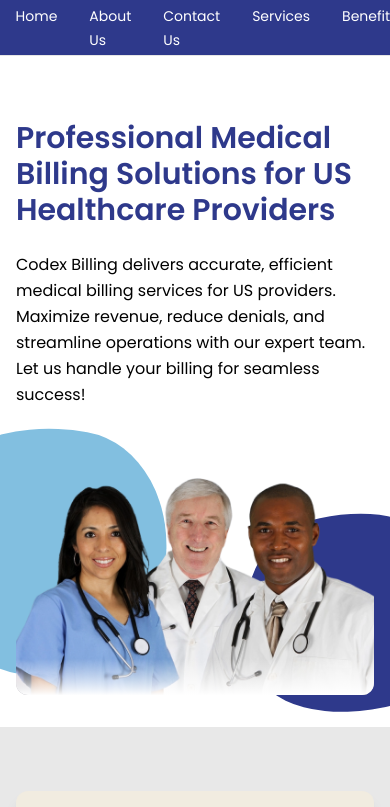
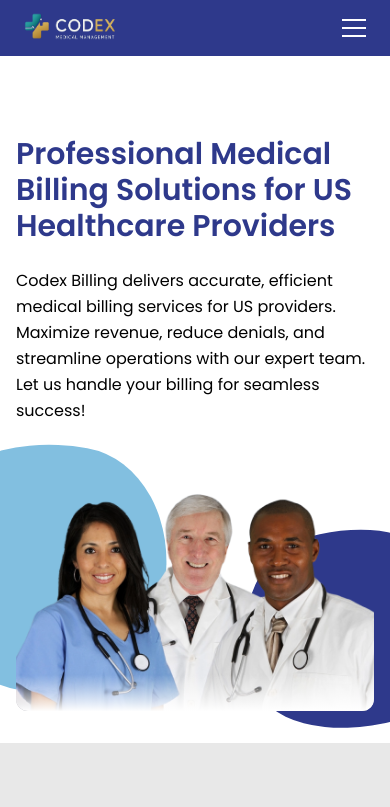
Before and after one commit to desmondortega/billing_website, a Next.js app: page / in a window 390 px wide. Shown: the top 807 px of the page. Built offline with nearby package versions, Linux system fonts and the light colour scheme.

Commit message:
made navbar interactive

```diff
--- /dev/null
+++ b/app/components/ClientNav.js
@@ -0,0 +1,217 @@
+"use client";
+import React, { useState, useRef, useEffect } from "react";
+import Image from "next/image";
+
+// ClientNav component
+// This component is a navigation bar that includes a logo and links to different pages.
+// It is designed to be responsive, with a hamburger menu for mobile devices.
+
+// Client component for navigation with state
+export default function ClientNav() {
+  const [isOpen, setIsOpen] = useState(false);
+  const menuRef = useRef(null);
+  const [menuHeight, setMenuHeight] = useState(0);
+
+  const toggleMenu = () => {
+    setIsOpen(!isOpen);
+  };
+
+  // Calculate and store the height of the menu when it changes
+  useEffect(() => {
+    if (isOpen && menuRef.current) {
+      setMenuHeight(menuRef.current.scrollHeight);
+    } else {
+      setMenuHeight(0);
+    }
+  }, [isOpen]);
+
+  return (
+    <nav
+      style={{
+        display: "flex",
+        alignItems: "center",
+        justifyContent: "space-between",
+        padding: "0 4vw",
+        marginBottom: "3rem",
+        height: "56px",
+        minHeight: "56px",
+        color: "#555555",
+        backgroundColor: "var(--secondary)",
+        position: "relative",
+      }}
+    >
+      <div style={{ display: "flex", alignItems: "center" }}>
+        <a
+          href="/"
+          style={{
+            display: "flex",
+            alignItems: "center",
+            color: "#555555",
+          }}
+        >
+          <Image
+            src="/codex_banner.png"
+            alt="Logo"
+            width={120}
+            height={40}
+            style={{ objectFit: "contain" }}
+            priority
+          />
+        </a>
+      </div>
+
+      {/* Hamburger menu icon - visible on mobile */}
+      <button
+        className="md:hidden flex flex-col justify-center items-center p-2"
+        onClick={toggleMenu}
+        aria-label="Toggle menu"
+      >
+        <span
+          className={`block w-6 h-0.5 bg-[var(--primary)] mb-1.5 transition-transform ${
+            isOpen ? "rotate-45 translate-y-2" : ""
+          }`}
+        ></span>
+        <span
+          className={`block w-6 h-0.5 bg-[var(--primary)] mb-1.5 ${
+            isOpen ? "opacity-0" : "opacity-100"
+          }`}
+        ></span>
+        <span
+          className={`block w-6 h-0.5 bg-[var(--primary)] transition-transform ${
+            isOpen ? "-rotate-45 -translate-y-2" : ""
+          }`}
+        ></span>
+      </button>
+
+      {/* Desktop navigation - hidden on mobile */}
+      <ul
+        className="hidden md:flex"
+        style={{
+          gap: "2.0rem",
+          listStyle: "none",
+          margin: 0,
+          padding: 0,
+        }}
+      >
+        <li>
+          <a href="/" style={{ color: "var(--primary)", fontSize: "0.875rem" }}>
+            Home
+          </a>
+        </li>
+        <li>
+          <a
+            href="/about"
+            style={{ color: "var(--primary)", fontSize: "0.875rem" }}
+          >
+            About Us
+          </a>
+        </li>
+        <li>
+          <a
+            href="/contact"
+            style={{ color: "var(--primary)", fontSize: "0.875rem" }}
+          >
+            Contact Us
+          </a>
+        </li>
+        <li>
+          <a
+            href="/services"
+            style={{ color: "var(--primary)", fontSize: "0.875rem" }}
+          >
+            Services
+          </a>
+        </li>
+        <li>
+          <a
+            href="/benefits"
+            style={{ color: "var(--primary)", fontSize: "0.875rem" }}
+          >
+            Benefits
+          </a>
+        </li>
+      </ul>
+
+      {/* Mobile menu dropdown - animated */}
+      <div
+        ref={menuRef}
+        className="absolute top-[56px] left-0 right-0 bg-[var(--secondary)] z-50 border-b border-[#e5e5e5] md:hidden overflow-hidden transition-all duration-300 ease-in-out"
+        style={{
+          maxHeight: `${menuHeight}px`,
+          opacity: isOpen ? 1 : 0,
+          visibility: menuHeight === 0 ? "hidden" : "visible",
+          transformOrigin: "top",
+          transform: isOpen ? "scaleY(1)" : "scaleY(0.95)",
+          boxShadow: isOpen ? "0 4px 6px -1px rgba(0, 0, 0, 0.1)" : "none",
+        }}
+      >
+        <ul className="flex flex-col py-2">
+          <li className="py-2 px-4 hover:bg-[rgba(0,0,0,0.05)] transition-colors duration-200">
+            <a
+              href="/"
+              style={{
+                color: "var(--primary)",
+                fontSize: "0.875rem",
+                display: "block",
+              }}
+            >
+              Home
+            </a>
+          </li>
+          <div className="mx-4 h-[0.5px] bg-gray-200"></div>
+          <li className="py-2 px-4 hover:bg-[rgba(0,0,0,0.05)] transition-colors duration-200">
+            <a
+              href="/about"
+              style={{
+                color: "var(--primary)",
+                fontSize: "0.875rem",
+                display: "block",
+              }}
+            >
+              About Us
+            </a>
+          </li>
+          <div className="mx-4 h-[0.5px] bg-gray-200"></div>
+          <li className="py-2 px-4 hover:bg-[rgba(0,0,0,0.05)] transition-colors duration-200">
+            <a
+              href="/contact"
+              style={{
+                color: "var(--primary)",
+                fontSize: "0.875rem",
+                display: "block",
+              }}
+            >
+              Contact Us
+            </a>
+          </li>
+          <div className="mx-4 h-[0.5px] bg-gray-200"></div>
+          <li className="py-2 px-4 hover:bg-[rgba(0,0,0,0.05)] transition-colors duration-200">
+            <a
+              href="/services"
+              style={{
+                color: "var(--primary)",
+                fontSize: "0.875rem",
+                display: "block",
+              }}
+            >
+              Services
+            </a>
+          </li>
+          <div className="mx-4 h-[0.5px] bg-gray-200"></div>
+          <li className="py-2 px-4 hover:bg-[rgba(0,0,0,0.05)] transition-colors duration-200">
+            <a
+              href="/benefits"
+              style={{
+                color: "var(--primary)",
+                fontSize: "0.875rem",
+                display: "block",
+              }}
+            >
+              Benefits
+            </a>
+          </li>
+        </ul>
+      </div>
+    </nav>
+  );
+}
--- a/app/layout.js
+++ b/app/layout.js
@@ -1,6 +1,6 @@
 import { Poppins } from "next/font/google";
-import Image from "next/image";
 import "./globals.css";
+import ClientNav from "./components/ClientNav";
 
 const poppins = Poppins({
   subsets: ["latin"],
@@ -17,90 +17,7 @@ export default function RootLayout({ children }) {
   return (
     <html lang="en">
       <body className={`${poppins.variable} antialiased`}>
-        <nav
-          style={{
-            display: "flex",
-            alignItems: "center",
-            justifyContent: "space-between",
-            padding: "0 4vw",
-            borderBottom: "1px solid #e5e5e5",
-            marginBottom: "2rem",
-            height: "56px",
-            minHeight: "56px",
-            color: "#555555",
-            backgroundColor: "var(--secondary)",
-          }}
-        >
-          <div style={{ display: "flex", alignItems: "center" }}>
-            <a
-              href="/"
-              style={{
-                display: "flex",
-                alignItems: "center",
-                color: "#555555",
-              }}
-            >
-              <Image
-                src="/codex_banner.png"
-                alt="Logo"
-                width={120}
-                height={40}
-                style={{ objectFit: "contain" }}
-                priority
-              />
-            </a>
-          </div>
-          <ul
-            style={{
-              display: "flex",
-              gap: "2.0rem",
-              listStyle: "none",
-              margin: 0,
-              padding: 0,
-            }}
-          >
-            <li>
-              <a
-                href="/"
-                style={{ color: "var(--primary)", fontSize: "0.875rem" }}
-              >
-                Home
-              </a>
-            </li>
-            <li>
-              <a
-                href="/about"
-                style={{ color: "var(--primary)", fontSize: "0.875rem" }}
-              >
-                About Us
-              </a>
-            </li>
-            <li>
-              <a
-                href="/contact"
-                style={{ color: "var(--primary)", fontSize: "0.875rem" }}
-              >
-                Contact Us
-              </a>
-            </li>
-            <li>
-              <a
-                href="/services"
-                style={{ color: "var(--primary)", fontSize: "0.875rem" }}
-              >
-                Services
-              </a>
-            </li>
-            <li>
-              <a
-                href="/benefits"
-                style={{ color: "var(--primary)", fontSize: "0.875rem" }}
-              >
-                Benefits
-              </a>
-            </li>
-          </ul>
-        </nav>
+        <ClientNav />
         {children}
       </body>
     </html>
```
